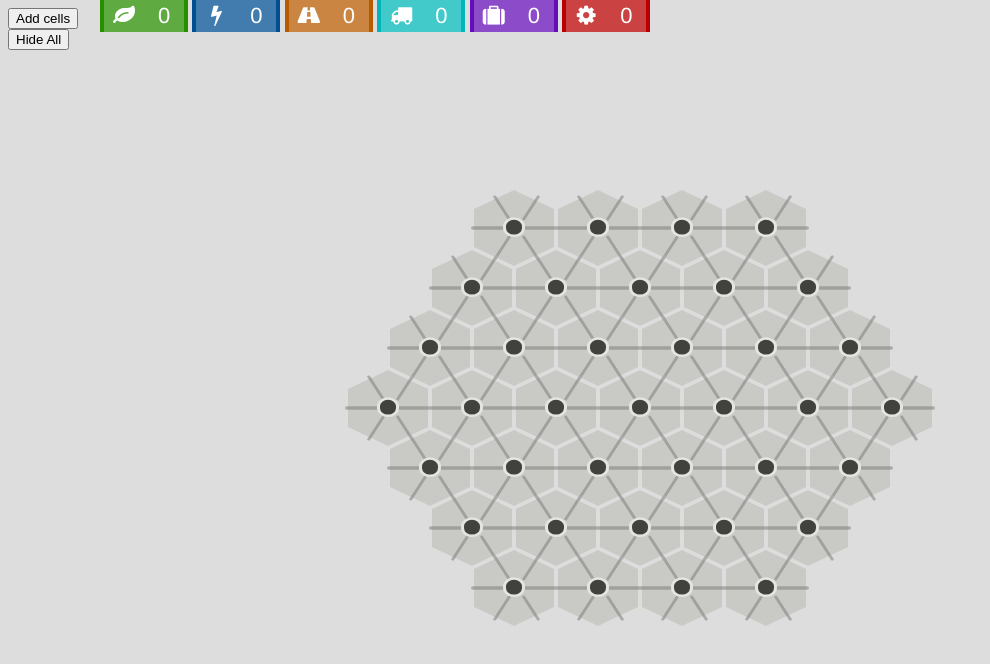
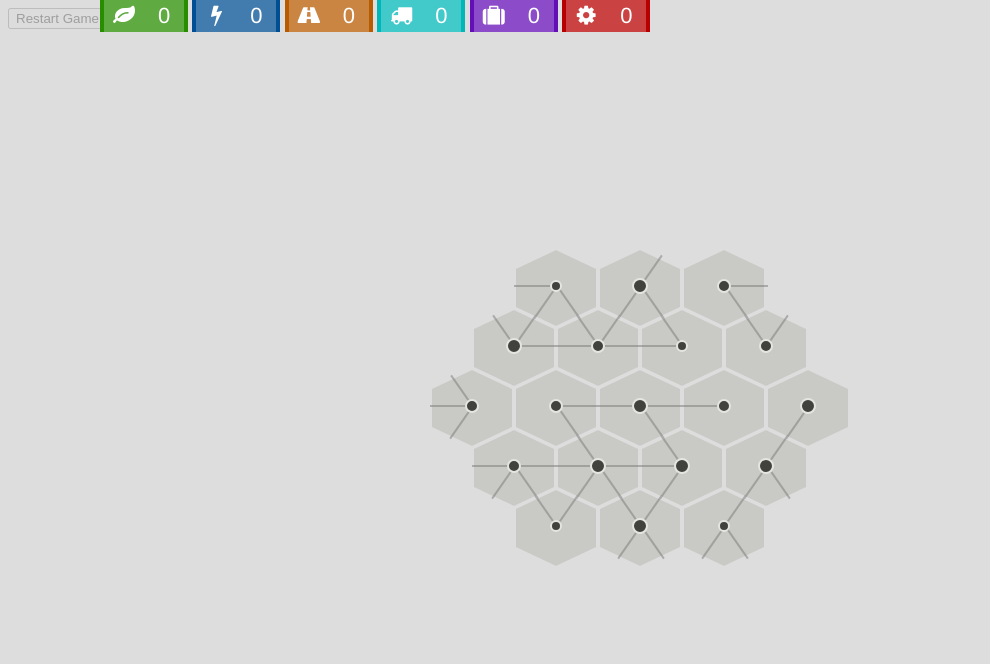
Before and after one commit to sebgeelen/hexaversum, a website: page index.html in a window 1280 px wide. Shown: the top 664 px of the page, without its empty margins (0-990 px from the left). Drawn offline with Linux system fonts and the light colour scheme.

Commit message:
Randomised links + css fix and layout improvements

```diff
--- a/css/css.less
+++ b/css/css.less
@@ -121,30 +121,32 @@ body {
   margin: -2px 2px;
   display: inline-block;
 
-  transform:scaleY(.82);
+  //transform:scaleY(.82);
 
   width: 80px; // this is hex size
 
-  opacity: 0.2;
+  opacity: 0;
   &.visible-1{
     opacity: 1;
-    -webkit-transition: opacity .4s ease-in-out;
-    transition: opacity .4s ease-in-out;
+    -webkit-transition: opacity .4s;
+    transition: opacity .4s;
   }
   &.visible-2{
     opacity: 1;
-    -webkit-transition: opacity .6s ease-in-out;
-    transition: opacity .6s ease-in-out;
+    -webkit-transition: opacity .6s;
+    transition: opacity .6s;
   }
   &.visible-3{
     opacity: 1;
-    -webkit-transition: opacity .8s ease-in-out;
-    transition: opacity .8s ease-in-out;
+    -webkit-transition: opacity .8s;
+    transition: opacity .8s;
   }
 
 }
 
 .hex {
+  transform:scaleY(.82);
+
   height: 96px; // this has to be 120% of hex size (in px)
   position: relative;
   width: 100%;
@@ -256,56 +258,104 @@ body {
   text-align: center;
   line-height: 50%;
   .planet{
-    margin: -9px auto 0;
-    width: 16px;
-    height: 18px;
-    border:3px solid #fff;
+    margin: 0 auto;
+    border: 2px solid #fff;
     border-radius: 20px;
     background-color: @baseplanetColor;
   }
+  .planet-1{
+    width: 8px;
+    height: 8px;
+    margin-top: -4px;
+  }
+  .planet-2{
+    width: 10px;
+    height: 10px;
+    margin-top: -5px;
+  }
+  .planet-3{
+    width: 12px;
+    height: 12px;
+    margin-top: -6px;
+  }
+  .planet-4{
+    width: 14px;
+    height: 14px;
+    margin-top: -7px;
+  }
+  .planet-5{
+    width: 16px;
+    height: 16px;
+    margin-top: -8px;
+  }
+  .planet-6{
+    width: 18px;
+    height: 18px;
+    margin-top: -9px;
+  }
+  .planet-7{
+    width: 20px;
+    height: 20px;
+    margin-top: -10px;
+  }
+  .planet-8{
+    width: 22px;
+    height: 22px;
+    margin-top: -11px;
+  }
+  .planet-9{
+    width: 24px;
+    height: 24px;
+    margin-top: -12px;
+  }
+  .planet-10{
+    width: 26px;
+    height: 26px;
+    margin-top: -13px;
+  }
+
+
   .link{
-    width: 38px;
-    height: 3px;
-    border-radius: 2px;
+    width: 42px;
+    height: 2px;
+    margin-top:-1px;
     background-color: @baselinkColor;
     position: absolute;
+    display: none;
     z-index: -1;
   }
   .link-1, .link-4{
-    transform:rotate(62deg);
-    width: 34px;
-  }
-  .link-2, .link-5{
-    height: 4px;
+    transform:rotate(55deg);
+    width: 38px;
   }
   .link-3, .link-6{
-    transform:rotate(-62deg);
-    width: 34px;
+    transform:rotate(-55deg);
+    width: 38px;
   }
 
   .link-1{
-    top: -4%;
-    left: -23%;
+    top: 17%;
+    left: -22%;
   }
   .link-2{
     top: 50%;
-    left: -57%;
+    left: -54%;
   }
   .link-3{
-    top: 106%;
-    left: -23%;
+    top: 89%;
+    left: -24%;
   }
   .link-4{
-    top: 106%;
-    left: 50%;
+    top: 88%;
+    left: 34%;
   }
   .link-5{
     top: 50%;
-    left: 62%;
+    left: 54%;
   }
   .link-6{
-    top: -4%;
-    left: 50%;
+    top: 17%;
+    left: 30%;
   }
 
 }
--- a/index.html
+++ b/index.html
@@ -7,6 +7,7 @@
 	<script type="text/javascript" src="./js/jquery-2.0.3.min.js"></script>
 
   <script type="text/javascript" src="./js/customLog.js"></script>
+  <script type="text/javascript" src="./js/helpers.js"></script>
 
   <script type="text/javascript" src="./js/hex.js"></script>
   <script type="text/javascript" src="./js/hexboard.js"></script>
@@ -24,8 +25,7 @@
     	</div>
     </div>
     <!-- end cells container -->
-  <button id="add-cells">Add cells</button> <br />
-  <button id="hide-all">Hide All</button>
+  <button id="add-cells" disabled="disabled">Restart Game (not working)</button>
   <div id="colors">
     <p class="hl1"><span><i class="fa fa-leaf"></i></span><span class="nbr">0</span></p>
     <p class="hl2"><span><i class="fa fa-flash"></i></span><span class="nbr">0</span></p>
@@ -57,14 +57,14 @@
         <div class="in1">
           <div class="in2">
             <p>
-              <a class="hl1"></a>
-              <a class="hl2"></a>
-              <a class="hl3"></a>
+              <a class="hl hl1"></a>
+              <a class="hl hl2"></a>
+              <a class="hl hl3"></a>
             </p>
             <p>
-              <a class="hl4"></a>
-              <a class="hl5"></a>
-              <a class="hl6"></a>
+              <a class="hl hl4"></a>
+              <a class="hl hl5"></a>
+              <a class="hl hl6"></a>
             </p>
           </div>
         </div>
--- /dev/null
+++ b/js/helpers.js
@@ -0,0 +1,37 @@
+function shuffleArray(array) {
+  var currentIndex = array.length,
+      temporaryValue,
+      randomIndex;
+
+  // While there remain elements to shuffle...
+  while (0 !== currentIndex) {
+
+    // Pick a remaining element...
+    randomIndex = Math.floor(Math.random() * currentIndex);
+    currentIndex -= 1;
+
+    // And swap it with the current element.
+    temporaryValue = array[currentIndex];
+    array[currentIndex] = array[randomIndex];
+    array[randomIndex] = temporaryValue;
+  }
+
+  return array;
+}
+
+function cleanArray(array) {
+  var currentIndex = array.length,
+      newArray = [],
+      item;
+
+  while (0 !== currentIndex) {
+    item = array.pop();
+
+    if(item !== undefined) {
+      newArray.push(item);
+    }
+    currentIndex --;
+  }
+
+  return newArray;
+}
--- a/js/hex.js
+++ b/js/hex.js
@@ -1,16 +1,19 @@
 var Hex = function (options) {
 
-  var settings  = {},
+  var settings  = {
+        "mandatoryLinks" : {},
+        "planetSize" : {"min":1, "max":3}
+      },
       type = "empty",
       status = "lock",
       planetSize = 16,
       links = {
-        1: false,
-        2: false,
-        3: false,
-        4: false,
-        5: false,
-        6: false,
+        1: undefined,
+        2: undefined,
+        3: undefined,
+        4: undefined,
+        5: undefined,
+        6: undefined,
       },
       _board,_this;
 
@@ -27,20 +30,121 @@ var Hex = function (options) {
   // create a hex entity
   function _init(settings) {
     cl.log('init new hex');
+
     _this = $(settings.hexHtml);
+    _this.data("id", settings.y);
 
-    _this.data("id", settings.y);
+    _chooseRamdomLinks(settings.mandatoryLinks);
+    _chooseRamdomPlanetSize(settings.planetSize);
+
+    _initEventListener();
 
     return _this;
   }
 
+  // choose a random planet size between min and max provided
+  function _chooseRamdomPlanetSize (planetSizeMinMax) {
+    var min   = planetSizeMinMax.min,
+        max   = planetSizeMinMax.max,
+        diff  = max - min,
+        rand  = min + Math.floor((Math.random() * ( 1+ diff ) ));
+
+    _this.find(".planet").addClass("planet-" + rand);
+
+  }
+
+  //randomlyenable some links
+  function _chooseRamdomLinks (mandatoryLinks) {
+
+    var nbrDisabled = 0,
+        nbrEnabled  = 0,
+        unassigned  = [1,2,3,4,5,6];
+
+    for( var i in mandatoryLinks){
+      _cml = !!mandatoryLinks[i]; // force boolean curent madatory link
+
+      if(_cml){
+        nbrEnabled++;
+      } else {
+        nbrDisabled++;
+      }
+      delete( unassigned[i-1]);
+
+      links[i] = _cml;
+    }
+    unassigned = cleanArray(unassigned);
+
+    if(unassigned.length > 0){
+      // randomise the latest links
+      var rand = Math.floor((Math.random() * 101)); // 0 - 100 inclusive
+      // 0 link  if rand < 0   (/)
+      // 1 link  if rand < 11  (11)
+      // 2 links if rand < 32  (21)
+      // 3 links if rand < 76  (44)
+      // 4 links if rand < 92  (16)
+      // 5 links if rand < 98  (6)
+      // 6 links if rand < 101 (3)
+      var thresholds    = [0,11,32,76,92,98],
+          allowedLinks  = 0;
+      for (i = 0; i < thresholds.length; i++) {
+        if(thresholds[i] <= rand ) {
+          allowedLinks++;
+        }
+      }
+      allowedLinks -= nbrEnabled;
+
+      // realy randomize the remining links only if we have more unassigned thant to assigned
+      if(allowedLinks < unassigned.length) {
+        unassigned = shuffleArray(unassigned);
+      }
+
+      for (i = 0; i < unassigned.length; i++) {
+        var id = unassigned[i];
+        links[id] = i < allowedLinks;
+      }
+
+    }
+
+    _showActiveLinks();
+  }
+
   // create Event Listener
-  function _initEventListener(){
-    newHex.find(".hex.visible a").on("click", function(){
-      console.log("clicked");
-      hexHasBeenClicked($(this));
-    });
+  function _initEventListener() {
+    _this.find(".hex a.hl").on("click", _hlClick);
   }
+
+
+function _hlClick (e) {
+  console.log($(this));
+  /*var color       = target.css("background-color"),
+      colorKey    = target.attr("class"),
+      hex         = target.parents(".hex"),
+      bgColorBox  = hex.find(".in2");
+
+  // apply color, remove choise
+  bgColorBox.css("background-color", color).find(">p").remove();
+
+  // add icon
+  hex.prepend($("#colors>p."+colorKey+">span:first-child").html());
+
+  //colors count
+  if (numberColored[colorKey] === undefined) {
+    numberColored[colorKey] = 0;
+  };
+  numberColored[colorKey] ++;
+  updateColorsNumber();*/
+}
+
+  // show active link
+  function _showActiveLinks() {
+    var linksContainer = _this.find(".links");
+    for (var i in links) {
+      if(links[i]) {
+        linksContainer.find('.link-' + i).show();
+      }
+    }
+  }
+
 
   // show the hex if its hidden (random duration and speed)
   function show(maxClass, maxWaitingTime, minWaitingTime) {
@@ -81,6 +185,9 @@ var Hex = function (options) {
   function getType() {
     return type;
   }
+  function getLinkAt(id) {
+    return links[id];
+  }
 
   // define the public methods and prop
   var hex         = {};
@@ -88,6 +195,7 @@ var Hex = function (options) {
   hex.getType     = getType;
   hex.getStatus   = getStatus;
   hex.show        = show;
+  hex.getLinkAt   = getLinkAt;
 
   return hex;
 };
--- a/js/hexboard.js
+++ b/js/hexboard.js
@@ -4,7 +4,15 @@
       _hexsList         = [],                       // hex lists
       settings          = {
         "container"         : null,               // the board container html obj (expect jQuery instance) -- MANDATORY
-        "startingLayer"     : 3                   // number layer around center hex
+        "startingLayer"     : 1                   // number layer around center hex
+      },
+      linksOposite      = {
+        "1": "4",
+        "2": "5",
+        "3": "6",
+        "4": "1",
+        "5": "2",
+        "6": "3"
       },
       rowHtml           = "#objects-lib .row",
       hexHtml           = "#objects-lib .hex-c",
@@ -98,10 +106,9 @@
 
   // add "nbr" number of hex in this "row"
   function addXHexInRow (nbr, row, rowId){
-    for (var i = 0; i < nbr; i++) {
-      var Ybase = (nbr-1)/2;
-
-      row.prepend(_createHex({"x":rowId, "y": Ybase - i}).getJq());
+    var Ybase = (nbr-1)/2;
+    for (var i = nbr - 1; i >=0 ; i--) {
+      row.append(_createHex({"x":rowId, "y": Ybase - i}).getJq());
     }
   }
 
@@ -121,19 +128,32 @@
 
 
     if(defOpt.x === undefined || defOpt.y === undefined) {
-      cl.log("Mandatory [x] or [y] param missing", "ERROR");
+      cl.log("Mandatory [x] or [y] param missing", "error");
       return;
+    }
+    var rowId        = defOpt.x,
+        HexId        = defOpt.y,
+        aroundMeHexs = _getHexAround(rowId, HexId);
+
+    defOpt.mandatoryLinks = {};
+    for(var i in aroundMeHexs){
+      var checkAt = linksOposite[i];
+          linkVal = aroundMeHexs[i].getLinkAt(checkAt);
+
+      if(linkVal !== undefined){
+        defOpt.mandatoryLinks[i] = linkVal;
+      }
     }
 
     newHex = new Hex(defOpt);
-    _addHexInMatrix(newHex, defOpt.x, defOpt.y);
+    _addHexInMatrix(newHex, rowId, HexId);
 
     return newHex;
   }
 
   function _createRow(id) {
     if(id === undefined){
-      cl.log("new row id not provided", "ERROR");
+      cl.log("new row id not provided", "error");
       return;
     }
 
@@ -158,6 +178,33 @@
     return _hexMatrix;
   }
 
+  // return hex list as array
+  function _getHexAround(rowId, hexId) {
+    var res = {};
+
+    res["1"] = getSingleHexAt( rowId - 1, hexId - 0.5);
+    res["2"] = getSingleHexAt( rowId, hexId - 1);
+    res["3"] = getSingleHexAt( rowId + 1, hexId - 0.5) ;
+    res["4"] = getSingleHexAt( rowId + 1, hexId + 0.5);
+    res["5"] = getSingleHexAt( rowId, hexId + 1);
+    res["6"] = getSingleHexAt( rowId - 1, hexId + 0.5);
+
+    for(var i in res){
+      if(res[i] === undefined){
+        delete(res[i]);
+      }
+    }
+    return res;
+  }
+  function getSingleHexAt(rowId, hexId){
+
+    if(_hexMatrix[rowId] === undefined || _hexMatrix[rowId][hexId] === undefined){
+      return undefined;
+    }
+
+    return _hexMatrix[rowId][hexId].hex;
+  }
+
   function getAllHexs() {
     all = [];
     for (var i in _hexMatrix) {
--- a/js/ready.js
+++ b/js/ready.js
@@ -2,7 +2,8 @@ $(function() {
 
   // init board
   Hexboard.init({
-    "container" : $("#main-container .inner")
+    "container" : $("#main-container .inner"),
+    "startingLayer" : 2
   });
 
 });
```
Also changed, not shown: js/customlog.js (+5 -3 lines), css/css.css.
